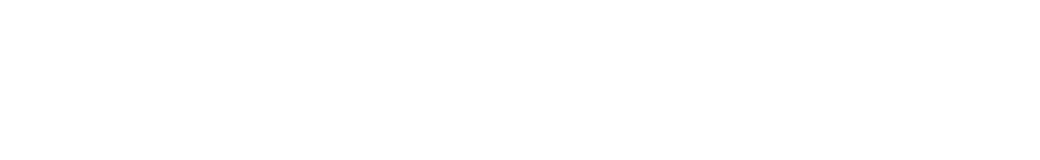
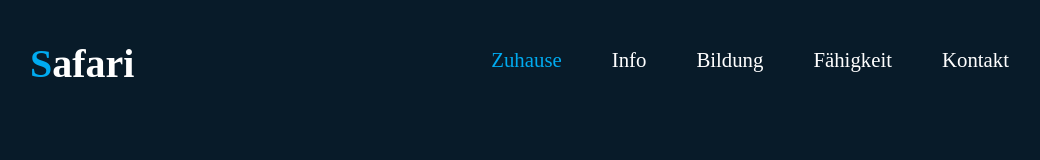
Before and after one commit to safariasif1998/protofile, a plain HTML site: page index.html in a window 1280 px wide. Shown: the whole page, without its empty margins (108-1148 px from the left). Drawn offline with Linux system fonts and the light colour scheme.

Commit message:
created a navbar section

```diff
--- a/index.html
+++ b/index.html
@@ -7,6 +7,19 @@
     <link rel="stylesheet" href="./style/style.css">
 </head>
 <body>
-
+    <nav class="navbar">
+        <div class="logo">
+            <h4 class="logo-title">Safari</h4>
+        </div>
+        <div class="menu">
+            <ul class="list">
+                <li class="list-item"><a class="item active" href="">Zuhause</a></li>
+                <li class="list-item"><a class="item" href="">Info</a></li>
+                <li class="list-item"><a class="item" href="">Bildung</a></li>
+                <li class="list-item"><a class="item" href="">Fähigkeit</a></li>
+                <li class="list-item"><a class="item" href="">Kontakt</a></li>
+            </ul>
+        </div>
+    </nav>
 </body>
 </html>
--- a/style/style.css
+++ b/style/style.css
@@ -2,4 +2,76 @@
     margin: 0;
     padding: 0;
     box-sizing: border-box;
+    font-family: "poppins","sans-serif";
+    scroll-behavior: smooth;
+    outline: none;
+    text-decoration: none;
+
 }
+:root{
+    --bg-color: #081b29;
+    --second-bg-color: #112e42;
+    --text-color: #ededed;
+    --main-color: #00abf0;
+}
+body{
+    height: 100vh;
+    width: 100%;
+    background-color: #081b29;
+}
+.navbar{
+    display: flex;
+    justify-content: space-between;
+    width: 80%;
+    margin: 20px auto;
+    padding: 20px 10px;
+    height: 80px;
+}
+.navbar .logo h4{
+    color: #ffffffff;
+    font-size: 40px;
+    font-weight: bold;
+}
+.navbar .logo h4::first-letter{
+    color: var(--main-color);
+}
+.navbar .menu{
+    display: flex;
+    justify-content: center;
+    align-items: center;
+}
+.navbar .menu .list{
+    display: flex;
+    justify-content: center;
+    align-items: center;
+    text-align: center;
+
+}
+.navbar .menu .list li{
+    list-style-type: none;
+    text-align: center;
+    padding: 2px 5px;
+    margin: 0px 20px;
+    transition: 0.5s;
+}
+.navbar .menu .list li:hover{
+    /* background-color: var(--second-bg-color); */
+    border-bottom: 1px solid var(--text-color);
+    border-left: 1px solid var(--text-color);
+    border-radius: 3px;
+
+}
+.navbar .menu .list li a{
+  text-decoration: none;
+  color: #fff;
+  font-size: 1.3em;
+  font-weight: 500;
+  transition: 0.4s;
+}
+.navbar .menu .list li a.active{
+    color: var(--main-color);
+}
+.navbar .menu .list li a:hover{
+    color: var(--main-color);
+
+}
```
